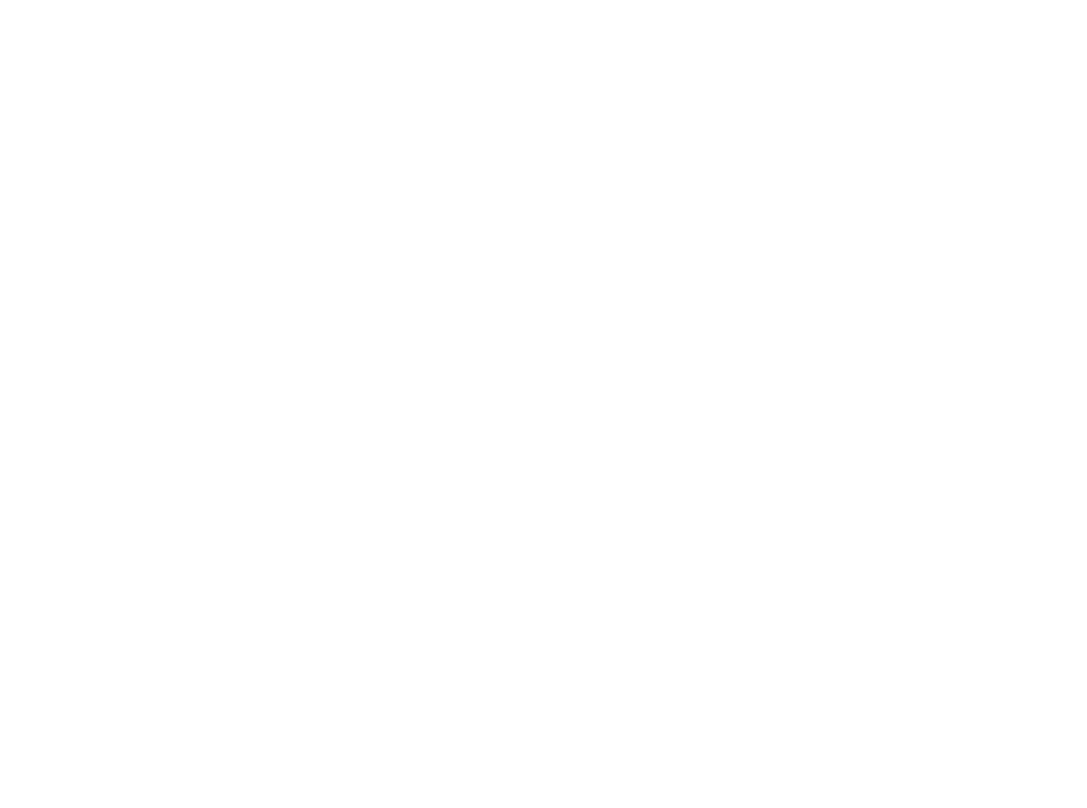
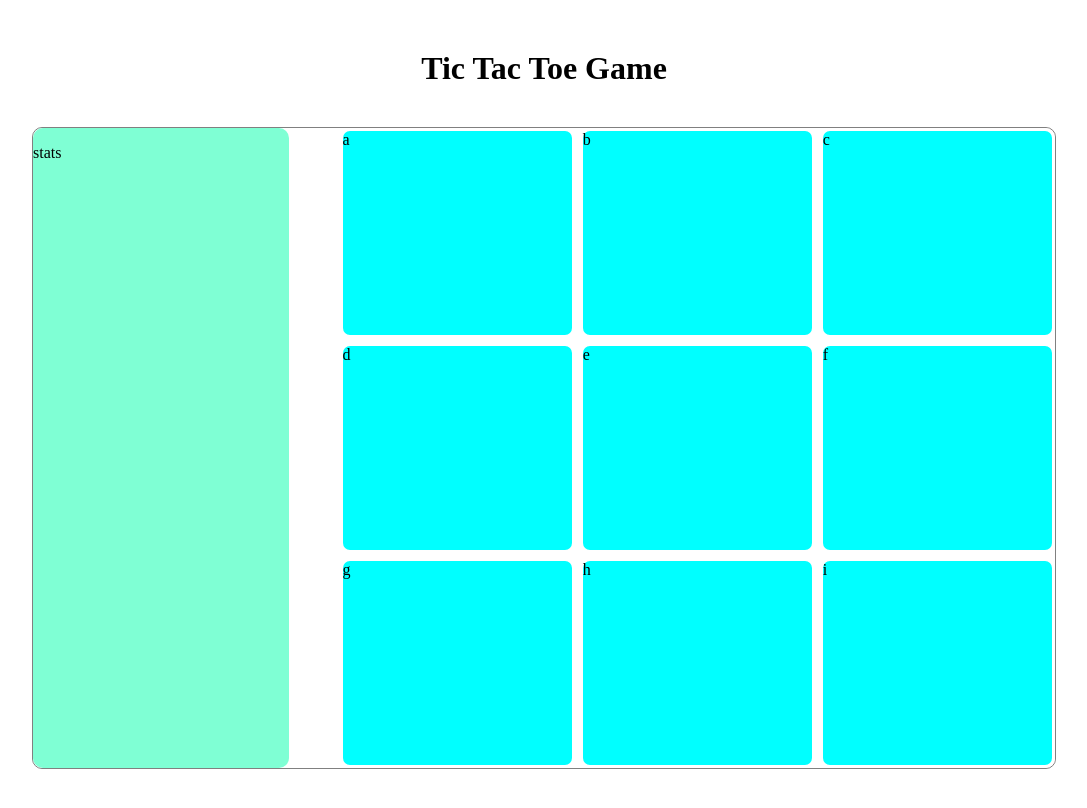
Before and after one commit to nd31pr0/Tic-Tac-Toe-Game, a plain HTML site: page index.html in a window 1280 px wide. Shown: the whole page, without its empty margins (96-1183 px from the left). Drawn offline with Linux system fonts and the light colour scheme.

Commit message:
Add container layout for the game

```diff
--- a/TicTac.js
+++ b/TicTac.js
@@ -124,7 +124,7 @@ function GameController(
       /*  This is where we would check for a winner and handle that logic,
           such as a win message. */
       // Check for a win
-    if (board.checkWin()) {
+      if (board.checkWin()) {
         console.log(`${getActivePlayer().name} wins!`);
         return;
       }
--- a/index.html
+++ b/index.html
@@ -5,7 +5,23 @@
     <link rel="stylesheet" href="style.css">
 </head>
 <body>
-
+    <h1>Tic Tac Toe Game</h1>
+    <div class="container">
+        <div class="stats">
+            <p>stats</p>
+        </div>
+        <div class="board">
+            <div class="g-item">a</div>
+            <div class="g-item">b</div>
+            <div class="g-item">c</div>
+            <div class="g-item">d</div>
+            <div class="g-item">e</div>
+            <div class="g-item">f</div>
+            <div class="g-item">g</div>
+            <div class="g-item">h</div>
+            <div class="g-item">i</div>
+        </div>
+    </div>
     <script src="TicTac.js"></script>
 </body>
 </html>
--- a/style.css
+++ b/style.css
@@ -0,0 +1,32 @@
+h1 {
+    text-align: center;
+    margin-top: 50px;
+}
+.container {
+    height: 80vh;
+    /* margin-top: 80px; */
+    margin: 40px 120px;
+    display: flex;
+    justify-content: space-between;
+    border-radius: 10px;
+    border: 1px solid grey;
+}
+.stats {
+    height: inherit;
+    background-color: aquamarine;
+    width: 25%;
+    border-radius: 10px;
+}
+.board {
+    height: inherit;
+    width: 70%;
+    border-radius: 10px;
+    display: grid;
+    grid-template-columns: repeat(3, 1fr);
+    grid-gap: 5px;
+}
+.g-item {
+   background-color: aqua;
+   border: 3px solid white ;
+   border-radius: 10px;
+}
```
